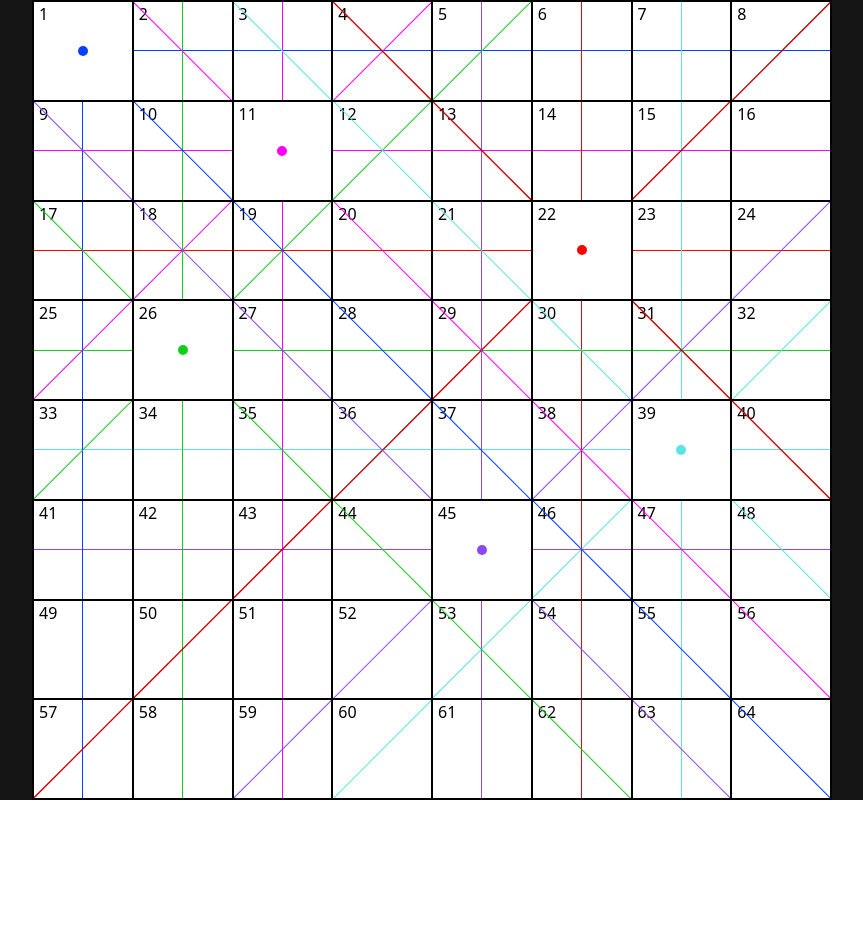
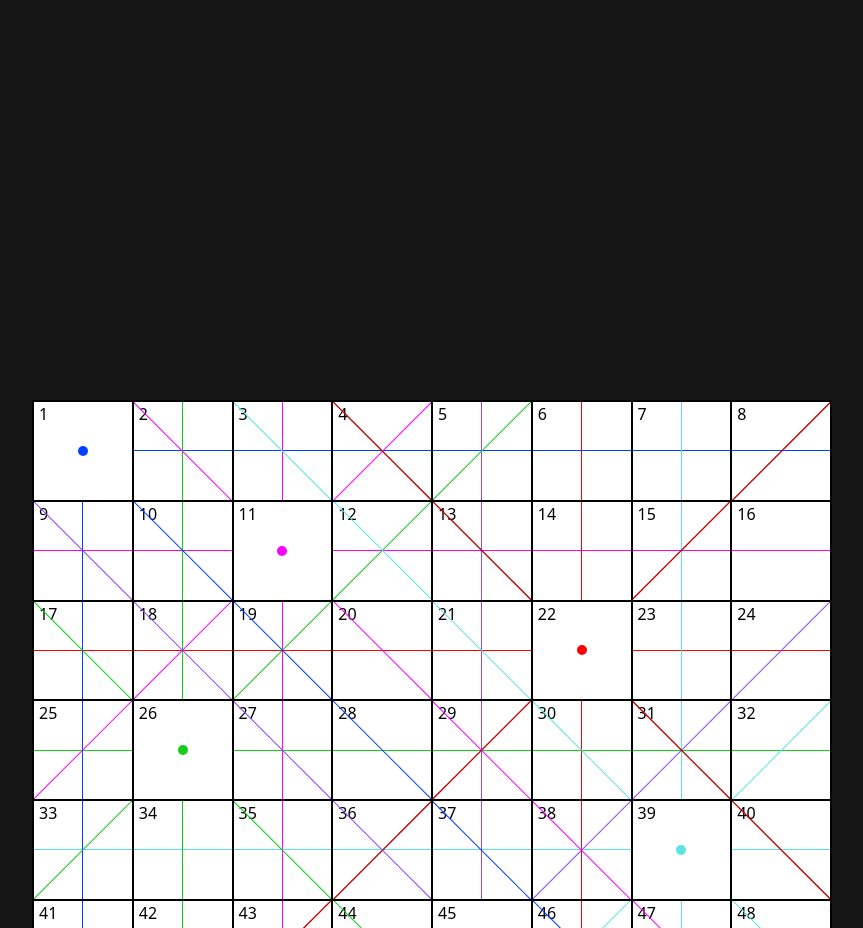
Before and after one commit to ArshiaSobhi/chess, a website: page index.html in a window 1280 px wide. Shown: the top 928 px of the page, without its empty margins (208-1071 px from the left). Before the commit the page ends 800 px from the top, so only its background shows below. Drawn offline with Linux system fonts and the light colour scheme.

Commit message:
Update custome.css

```diff
--- a/custome.css
+++ b/custome.css
@@ -1,3 +1,7 @@
+div#wrapper{
+  height: 200vh !important;
+}
+
 div.item {
   width: calc(inherit / 8);
   height: calc(inherit / 8);
```
